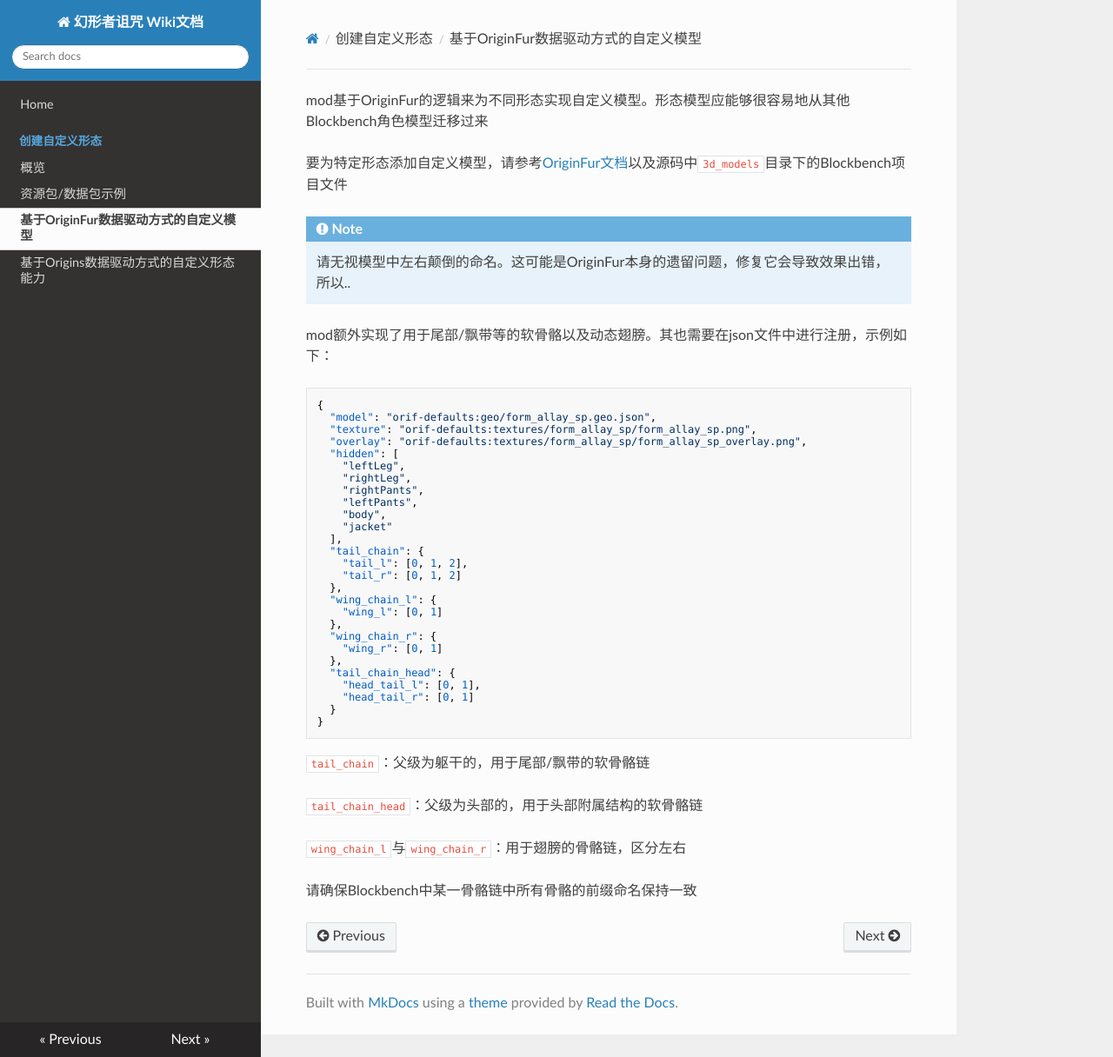
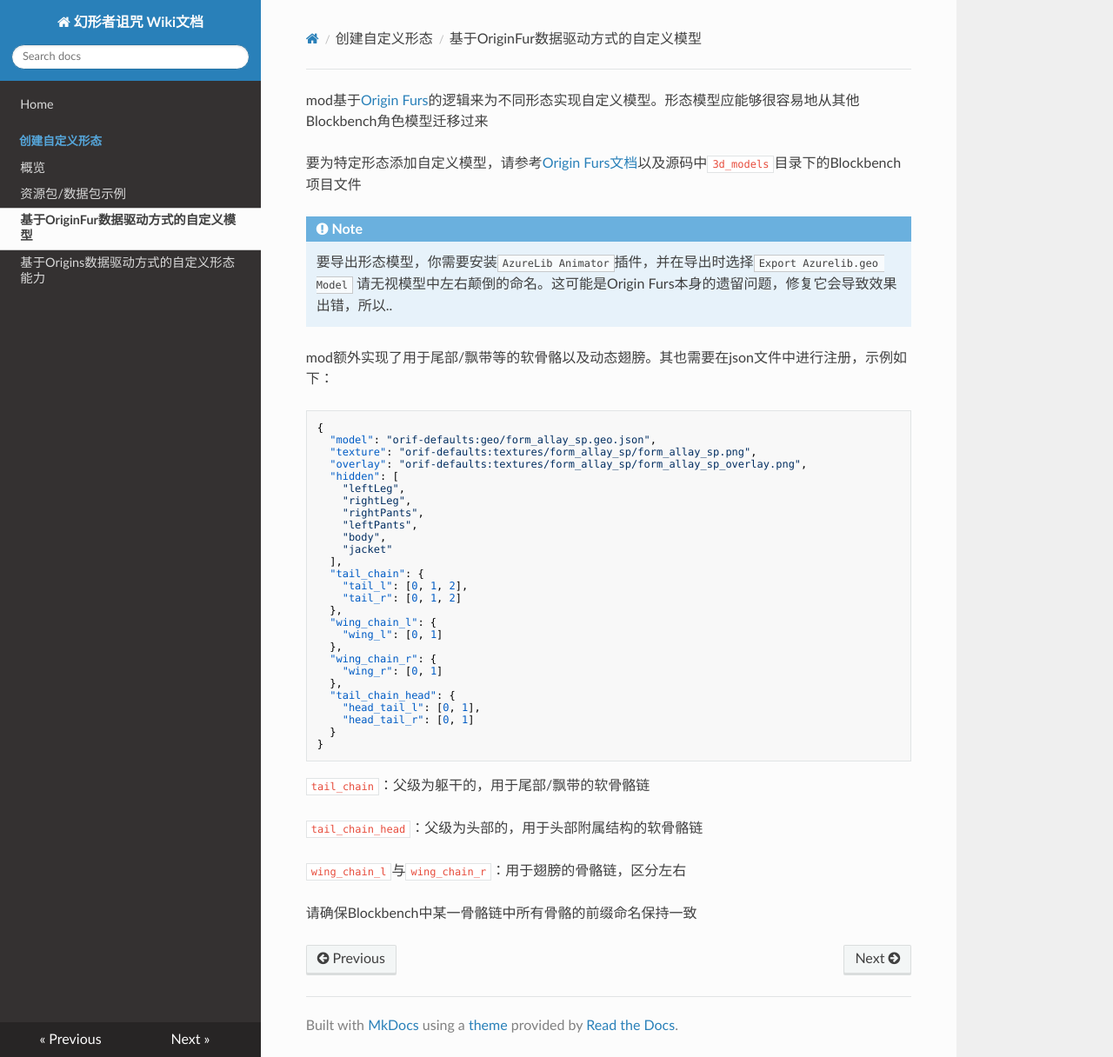
Before and after one commit to onixary/ssc_wiki, an MkDocs documentation site: the page built from docs/custom_forms/originfur_resource_pack.md, in a window 1280 px wide and 1216 px high. Shown: the whole window at 87% size. Built offline with MkDocs 1.6.1, drawn with Linux system fonts in a browser that asks for light colours; nearby versions of some CDN libraries.

Commit message:
Update originfur_resource_pack.md

```diff
--- a/docs/custom_forms/originfur_resource_pack.md
+++ b/docs/custom_forms/originfur_resource_pack.md
@@ -1,10 +1,11 @@
-mod基于OriginFur的逻辑来为不同形态实现自定义模型。形态模型应能够很容易地从其他Blockbench角色模型迁移过来
+mod基于[Origin Furs](https://modrinth.com/mod/origin-furs)的逻辑来为不同形态实现自定义模型。形态模型应能够很容易地从其他Blockbench角色模型迁移过来
 
-要为特定形态添加自定义模型，请参考[OriginFur文档](https://originalfur.readthedocs.io/en/latest/)以及源码中`3d_models`目录下的Blockbench项目文件
+要为特定形态添加自定义模型，请参考[Origin Furs文档](https://originalfur.readthedocs.io/en/latest/)以及源码中`3d_models`目录下的Blockbench项目文件
 
 !!! note
 
-    请无视模型中左右颠倒的命名。这可能是OriginFur本身的遗留问题，修复它会导致效果出错，所以..
+    要导出形态模型，你需要安装`AzureLib Animator`插件，并在导出时选择`Export Azurelib.geo Model`
+    请无视模型中左右颠倒的命名。这可能是Origin Furs本身的遗留问题，修复它会导致效果出错，所以..
 
 
 mod额外实现了用于尾部/飘带等的软骨骼以及动态翅膀。其也需要在json文件中进行注册，示例如下：
```
